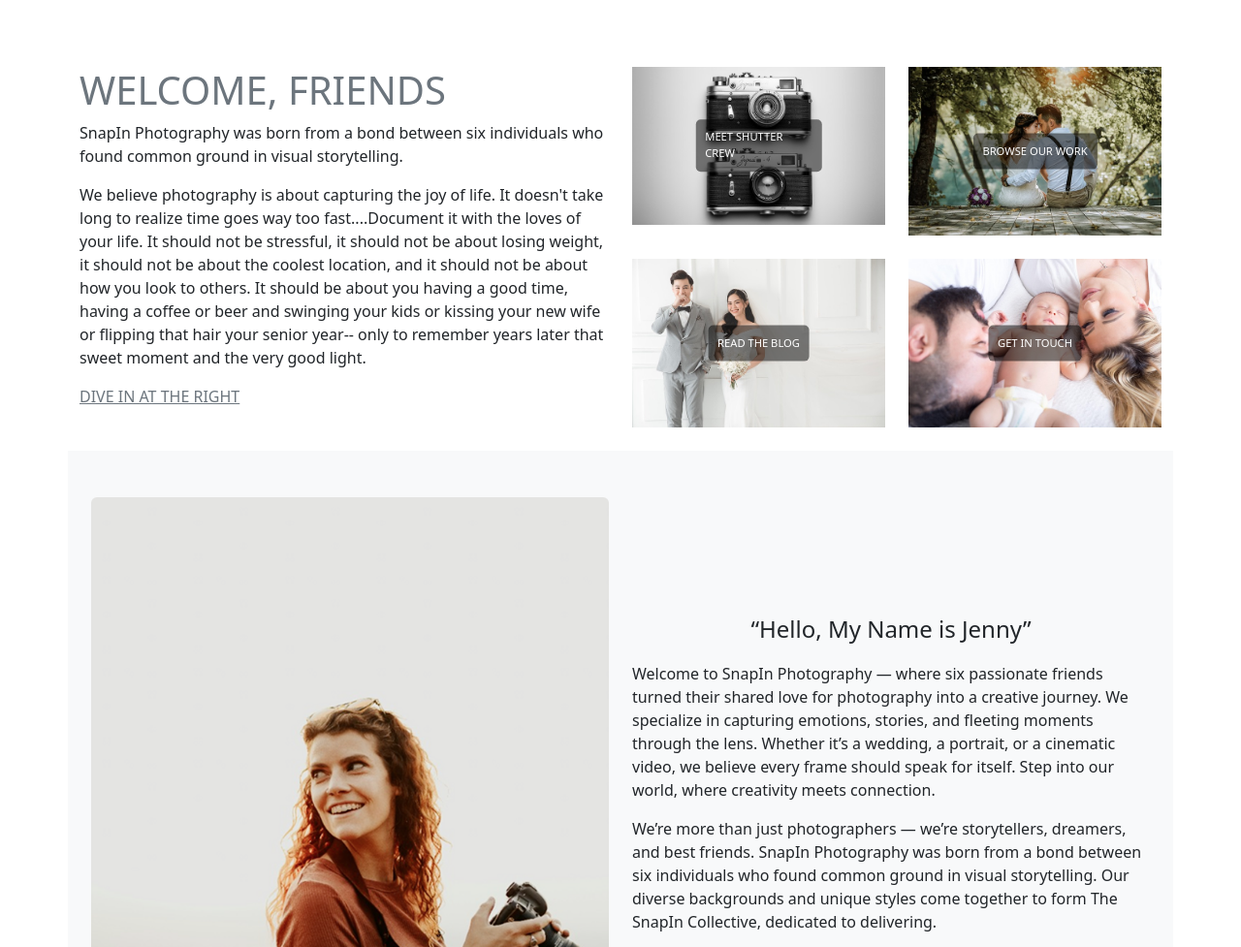
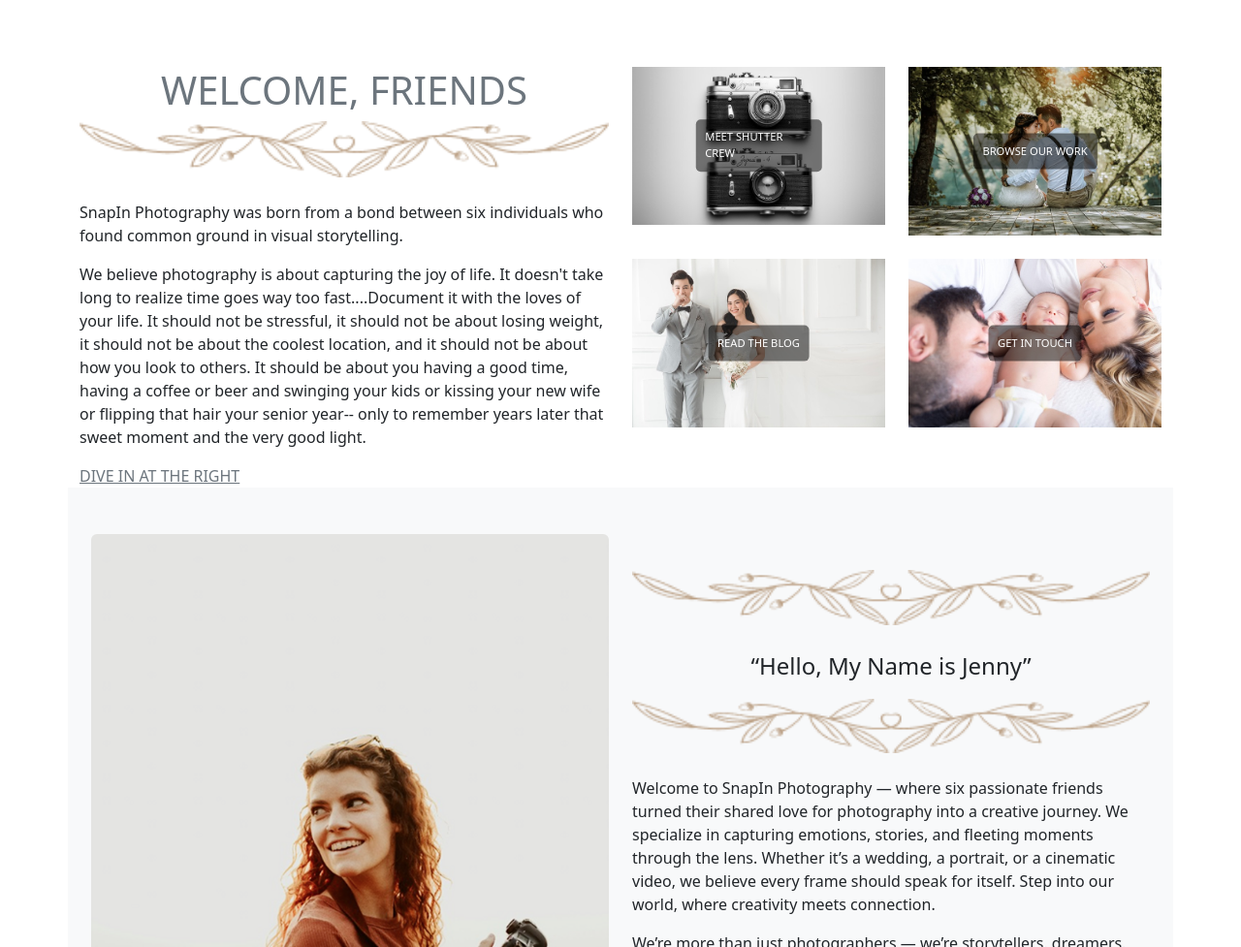
Before and after one commit to Prnjssp/Snap_photography, a plain HTML site: page index.html in a window 1280 px wide. Shown: the part 720-1697 px from the top of the page at 97% size. Drawn offline with nearby package versions, Linux system fonts and the light colour scheme; a web font is replaced by a local one.

Commit message:
Update index.html

```diff
--- a/index.html
+++ b/index.html
@@ -60,7 +60,9 @@
 <div class="container mt-5">
     <div class="row">
         <div class="col-md-6">
-            <h1 class="text-secondary">WELCOME, FRIENDS</h1>
+          <!-- <img src="img/Asset.png" alt="" class="mb-4 img-fluid" width="100%"> -->
+            <h1 class="text-secondary text-center">WELCOME, FRIENDS</h1>
+            <img src="img/Asset.png" alt="" class="mb-4 img-fluid" width="100%">
             <p> SnapIn Photography was born from a bond between six individuals who found common ground in visual storytelling.</p>
                 <p>We believe photography is about capturing the joy of life. It doesn't take long to realize time goes way too fast....Document it with the loves of your life. It should not be stressful, it should not be about losing weight, it should not be about the coolest location, and it should not be about how you look to others. It should be about you having a good time, having a coffee or beer and swinging your kids or kissing your new wife or flipping that hair your senior year-- only to remember years later that sweet moment and the very good light.
             </p>
@@ -103,7 +105,9 @@
         <img src="img/Author.png" alt="Photographer" class="about-img img-fluid rounded">
       </div>
       <div class="col-md-6">
+        <img src="img/Asset.png" alt="" class="mb-4 img-fluid" width="100%">
         <blockquote class="quote fs-4 mb-3 d-flex  justify-content-center text-#4A4A4A" >“Hello, My Name is Jenny”</blockquote>
+        <img src="img/Asset.png" alt="" class="mb-4 img-fluid" width="100%">
         <p>
           Welcome to SnapIn Photography — where six passionate friends turned their shared love for photography into a creative journey. We specialize in capturing emotions, stories, and fleeting moments through the lens. Whether it’s a wedding, a portrait, or a cinematic video, we believe every frame should speak for itself. Step into our world, where creativity meets connection.
         </p>
```
